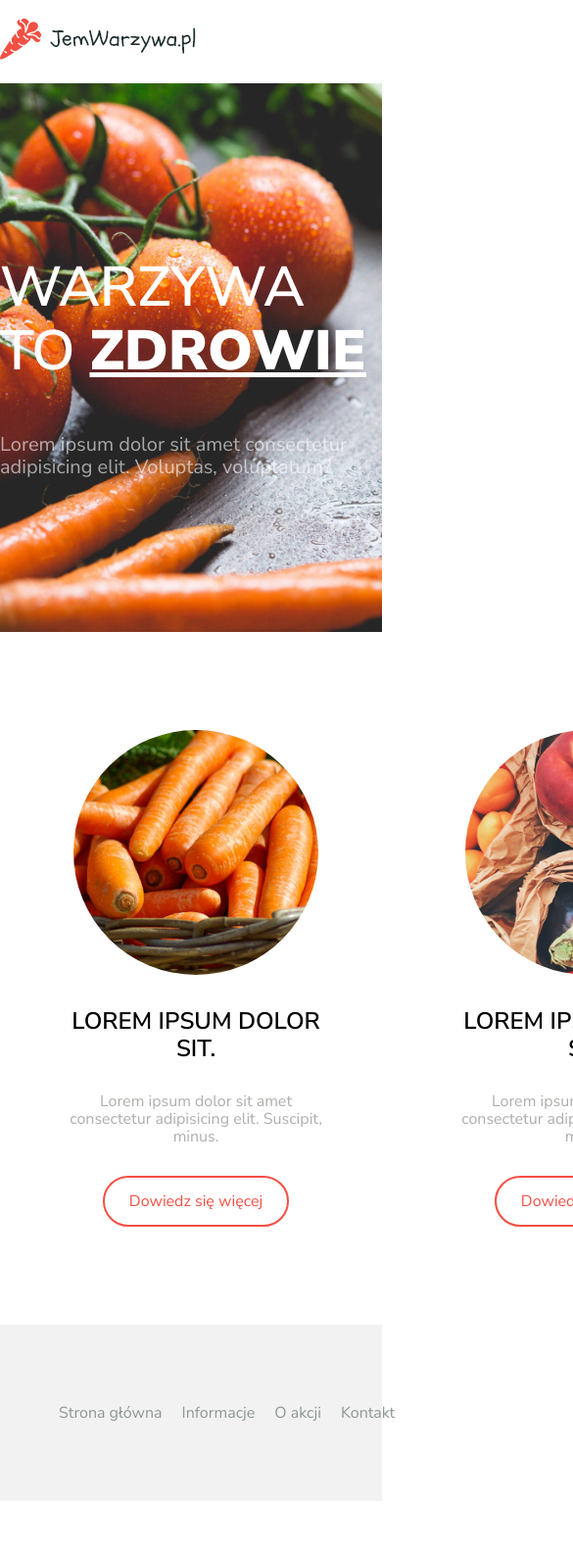
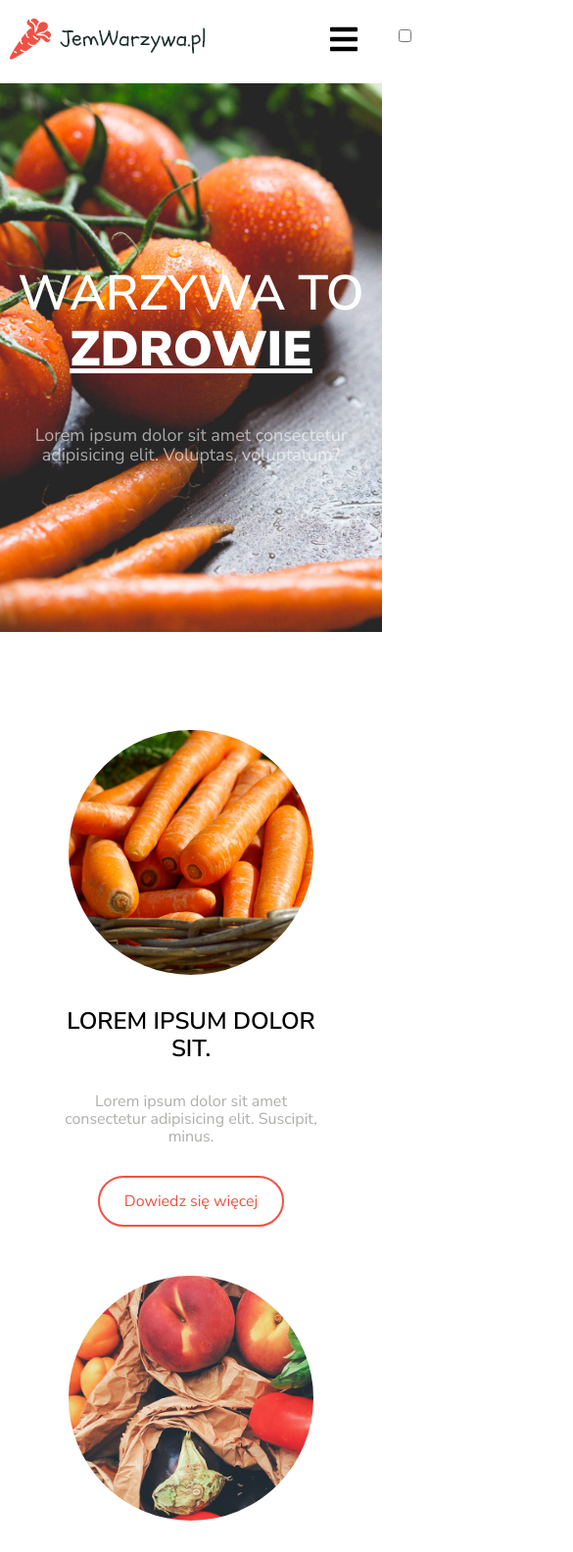
Before and after one commit to PaulinaKaczo/eat_vegetables, a plain HTML site: page index.html in a window 390 px wide. Shown: the top 1584 px of the page at 98% size, 585 px wide, since content can reach past the window. Before the commit the page ends 1532 px from the top, so only its background shows below. Drawn offline with Linux system fonts and the light colour scheme.

Commit message:
add responsive_wed_design

```diff
--- a/index.html
+++ b/index.html
@@ -10,7 +10,7 @@
     <link rel="preconnect" href="https://fonts.googleapis.com">
     <link rel="preconnect" href="https://fonts.gstatic.com" crossorigin>
     <link href="https://fonts.googleapis.com/css2?family=Nunito+Sans:wght@400;600;700;900&display=swap" rel="stylesheet">
-
+    <link rel="stylesheet" href="https://cdnjs.cloudflare.com/ajax/libs/font-awesome/5.9.0/css/all.min.css"/>
     <link rel="stylesheet" href="./src/style.css">
     <link rel="stylesheet" href="./src/normalize.css">
 </head>
@@ -22,7 +22,7 @@
         <a href="/" class="page-logo">
             <img src="images/logo.png" alt="JemWarzywa.pl">
         </a>
-
+        <input type="checkbox" name="menu" id="menu" class="hamburger"/>
         <nav class="page-nav">
             <ul class="page-nav-list">
                 <li><a href="#">Strona główna</a></li>
--- a/src/style.css
+++ b/src/style.css
@@ -12,7 +12,7 @@ body {
 
 .container {
     margin: 0 auto;
-    width: 1200px;
+    max-width: 1200px;
 }
 
 .page-header .container {
@@ -38,6 +38,11 @@ body {
 .page-nav-list a:hover {
     color: #213131;
 }
+
+.hamburger {
+    display: none;
+}
+
 
 /*BANNER*/
 
@@ -126,7 +131,6 @@ body {
     list-style: none;
 }
 .page-footer-nav-list a {
-    text-decoration: none;
     color: #8E9696;
 }
 .page-footer-nav-list a:hover {
@@ -135,4 +139,91 @@ body {
 .page-footer-copyright {
     color: #B6B6B6;
     font-style: italic;
+    margin-right: 20px;
 }
+
+
+@media only screen and (max-width: 1200px) {
+    .page-header .container {
+        padding-inline: 10px;
+    }
+}
+
+@media only screen and (max-width: 800px) {
+    .page-nav {
+        display: none;
+    }
+    .hamburger {
+        display: block;
+        position: absolute;
+        top: 30px;
+        right: -30px;
+        z-index: 20;
+    }
+
+    .hamburger:checked ~ .page-nav {
+        display: flex;
+        flex-direction: column;
+        position: absolute;
+        top: 0;
+        width: 35vw;
+        height: 40vh;
+        right: 0;
+        color: white;
+        background-color: rgba(0, 0, 0 , 0.5);
+        z-index: 1;
+    }
+
+    .page-nav-list {
+        flex-direction: column;
+        padding-top: 50px;
+    }
+
+    .page-nav-list a {
+        color: white;
+        line-height: 60px;
+    }
+
+    .hamburger::before {
+        position: absolute;
+        font-size: 2rem;
+        font-family: "Font Awesome 5 Free", sans-serif;
+        content: "\f0c9";
+        display: block;
+        top: -8px;
+        right: 55px;
+        margin-bottom: 10px;
+        font-weight: bold;
+        color: black;
+    }
+
+    .banner {
+        text-align: center;
+    }
+
+    .page-content .container {
+        flex-direction: column;
+        align-items: center;
+    }
+
+    .article {
+        margin-bottom: 50px;
+    }
+}
+
+@media only screen and (max-width: 550px) {
+    .page-footer-nav-list {
+        display: flex;
+        flex-direction: column;
+        font-size: 14px;
+    }
+}
+
+@media only screen and (max-width: 400px) {
+    .banner-title {
+        font-size: 50px;
+    }
+    .banner-text {
+        font-size: 18px;
+    }
+}
```
